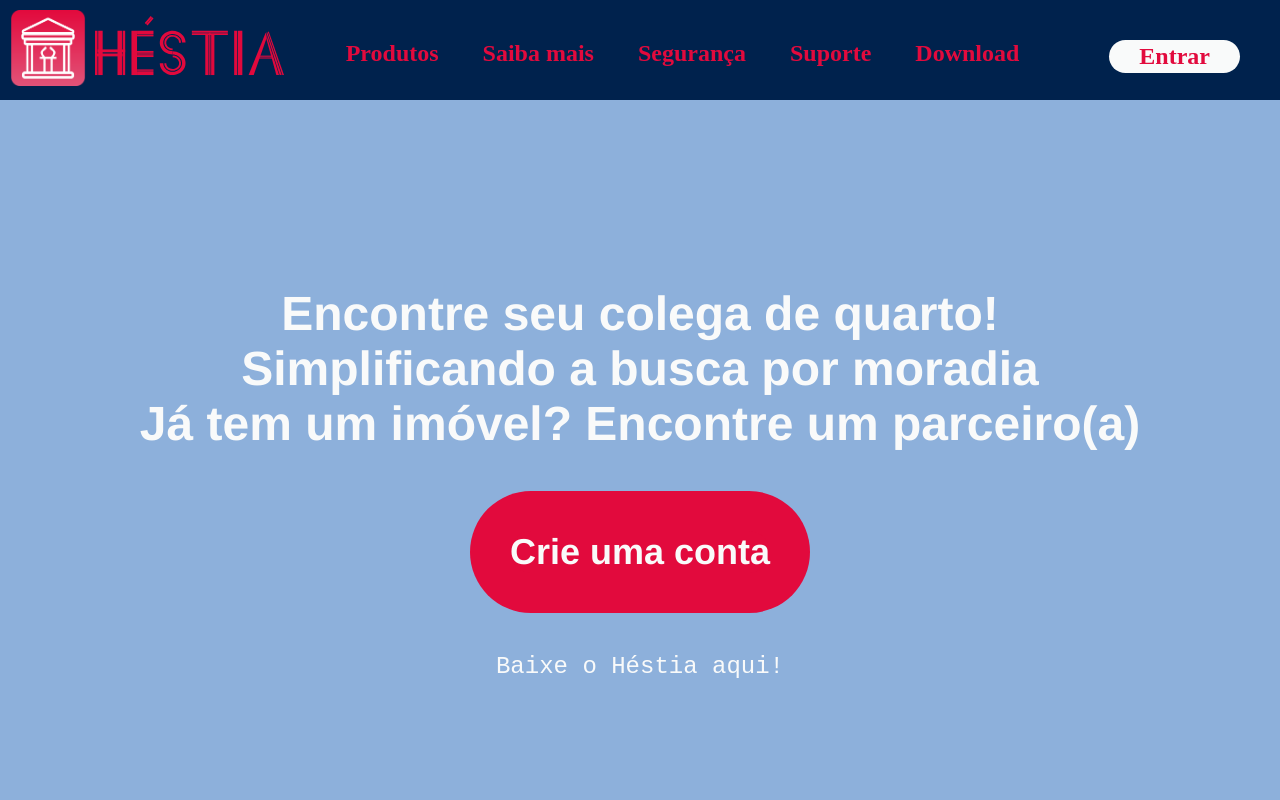
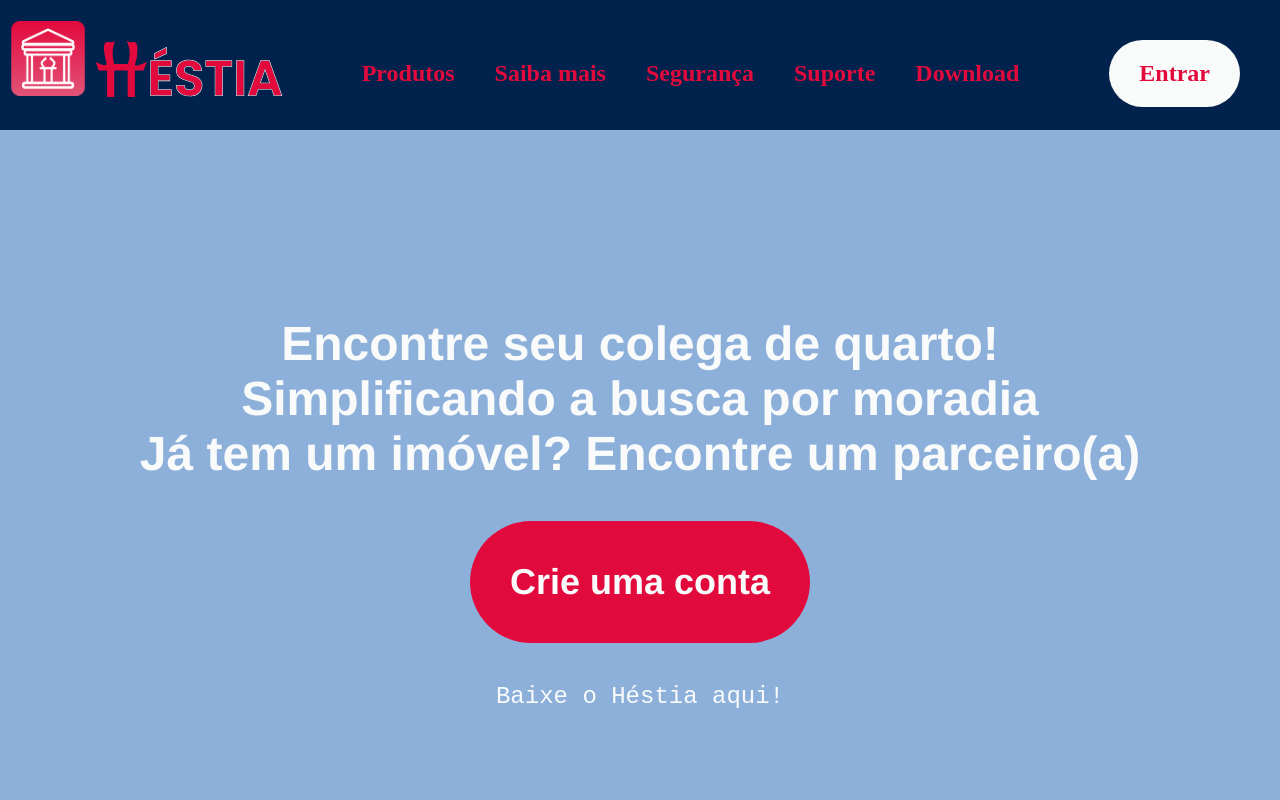
Before and after one commit to HestiaDION/hestia-website, a plain HTML site: page Página Inicial/index.html in a window 1280 px wide. Shown: the top 800 px of the page. Drawn offline with Linux system fonts and the light colour scheme.

Commit message:
alterando logos e colocando display flex

```diff
--- a/Página Inicial/index.html
+++ b/Página Inicial/index.html
@@ -9,7 +9,7 @@
 <body>
     <div id="cabecario">
             <img id="logo" src="Logo.png" alt="">
-            <img id="letreiro"id="letreiro" src="Letreiro Héstia zoado.svg" alt="">
+            <img id="letreiro"id="letreiro" src="logo escrita.svg" alt="">
         <div id="opcoes">
             <a class="link1" href="" target="_blank">Produtos</a>
             <a class="link1" href="" target="_blank">Saiba mais</a>
--- a/Página Inicial/style.css
+++ b/Página Inicial/style.css
@@ -23,17 +23,27 @@ body{
 #logo{
     width: 6%;
     padding-right: 5px;
+    padding-bottom: 20px;
+    display: inline-flex;
 }
 #letreiro{
     width: 15%;
-    padding-bottom: 10px;
     padding-right: 5px;
+    display: inline-flex;
+    justify-content: center;
+    padding-top: 30px;
+
 }
 #opcoes{
     position: relative;
     bottom: 50%;
     float: right;
     margin: 30px;
+    display: flex;
+    flex-direction: row;
+    justify-content: center;
+    flex-wrap: nowrap;
+
 
 }
 .link1{
@@ -52,7 +62,9 @@ body{
     margin-left: 70px;
     padding: 3px 10px;
     border-radius: 50px;
+    padding-top: 20px;
     float: right;
+
 }
 #pbaixe{
     font-family: 'Courier New', Courier, monospace;
```
Also changed, not shown: Página Inicial/logo (1).svg (added), Página Inicial/logo escrita.svg (added).
